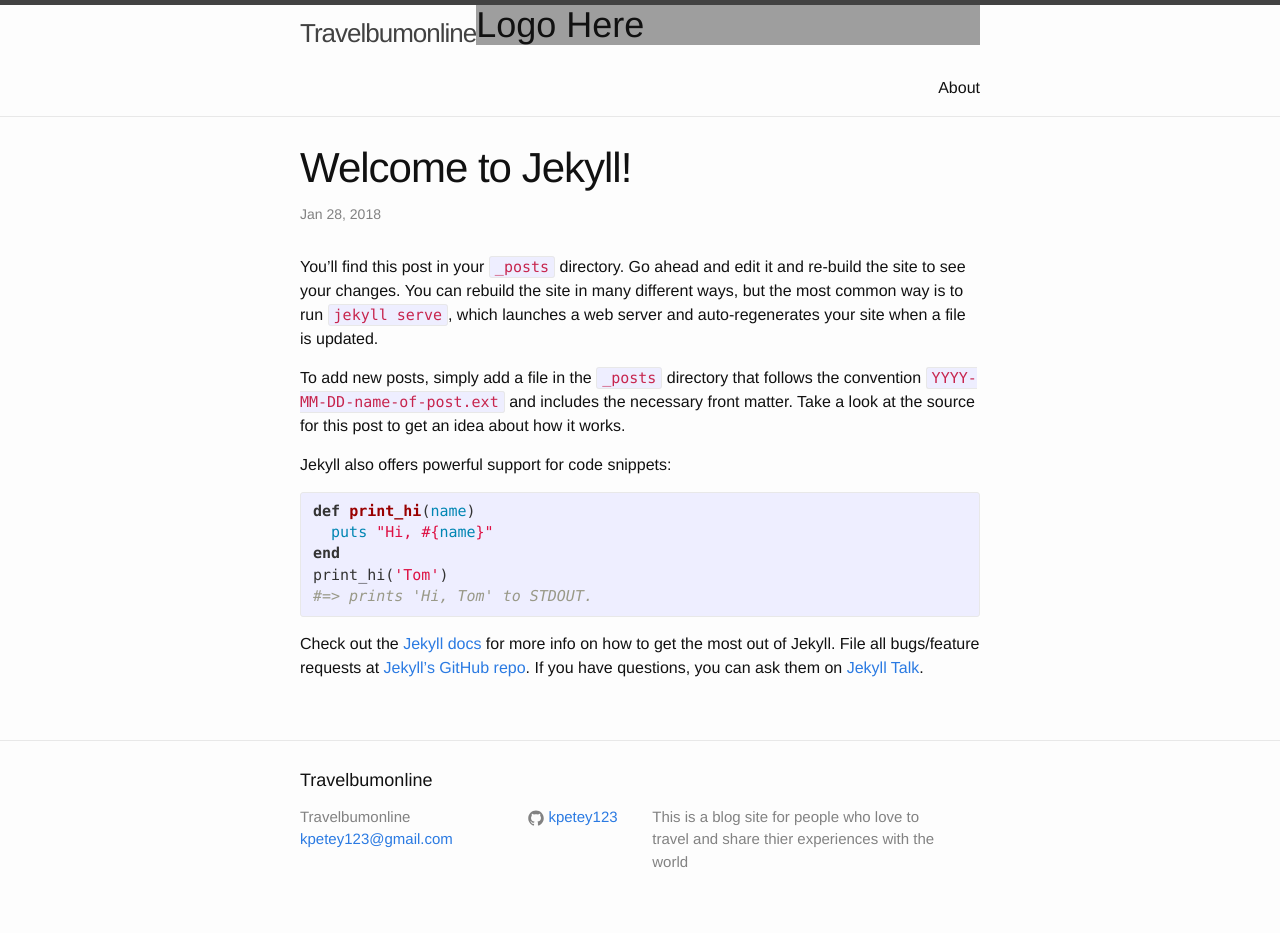
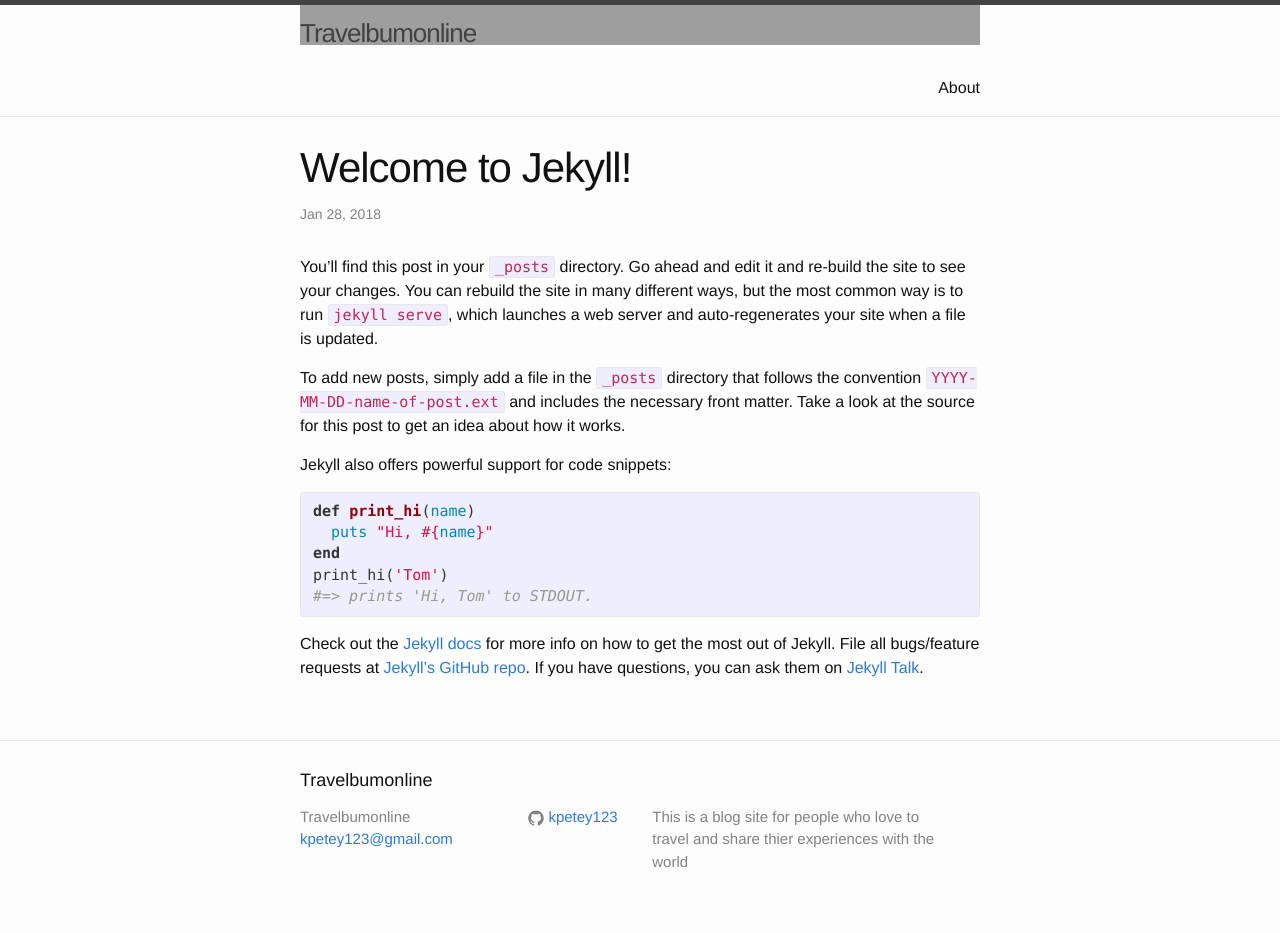
Before and after one commit to kpetey123/kpetey123.github.io, a Jekyll site: the page built from _posts/2018-01-28-welcome-to-jekyll.markdown, in a window 1280 px wide. Built offline with Jekyll 4.4.1, drawn with Linux system fonts in a browser that asks for light colours; grey boxes are pictures that could not be loaded.

Commit message:
Update _layout.scss

```diff
--- a/_sass/_layout.scss
+++ b/_sass/_layout.scss
@@ -25,9 +25,8 @@
 }
 
 .logo {
-    display: flex;
-    align-items: left;
-    background-image: url('https://s3.amazonaws.com/travelbumonline/Photos/Travelbum+Online.png');
+    text-indent: -99999px;
+    background: url('https://s3.amazonaws.com/travelbumonline/Photos/Travelbum+Online.png');
 }
 
 .site-nav {
```
